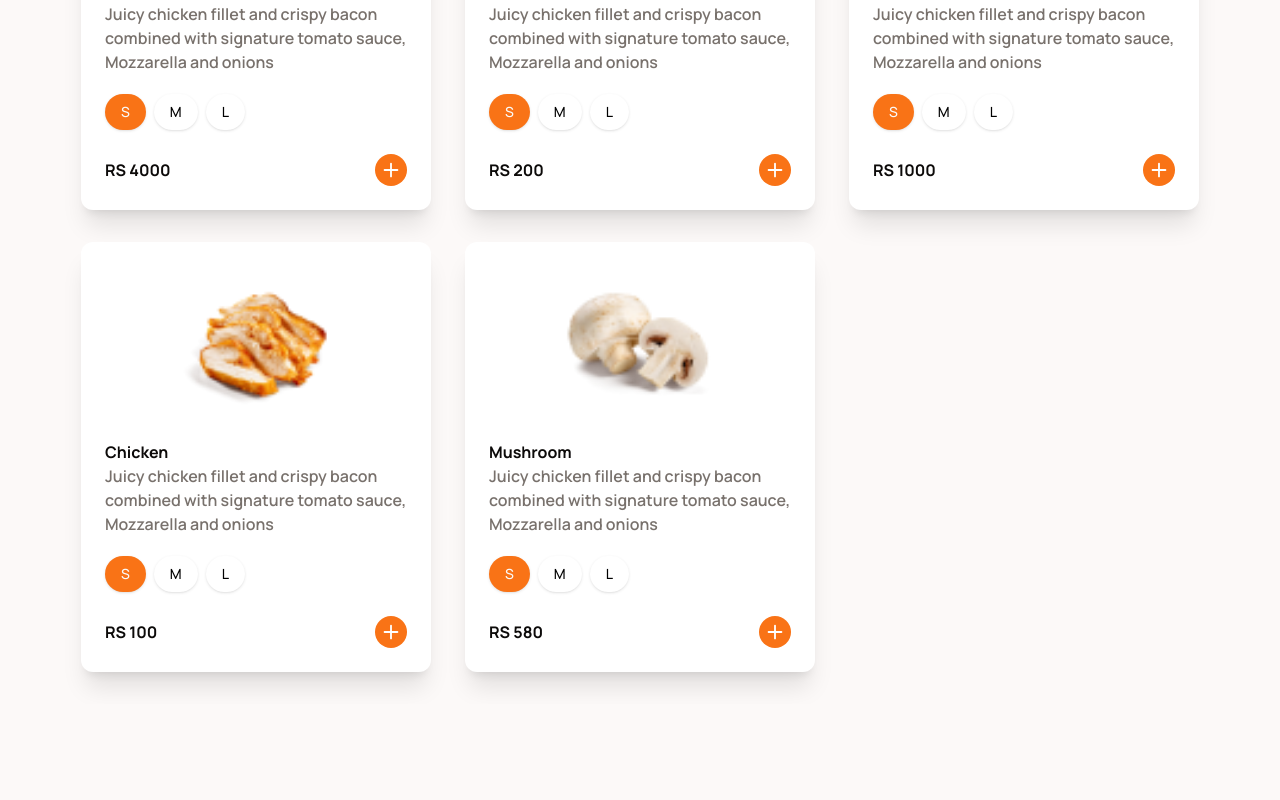
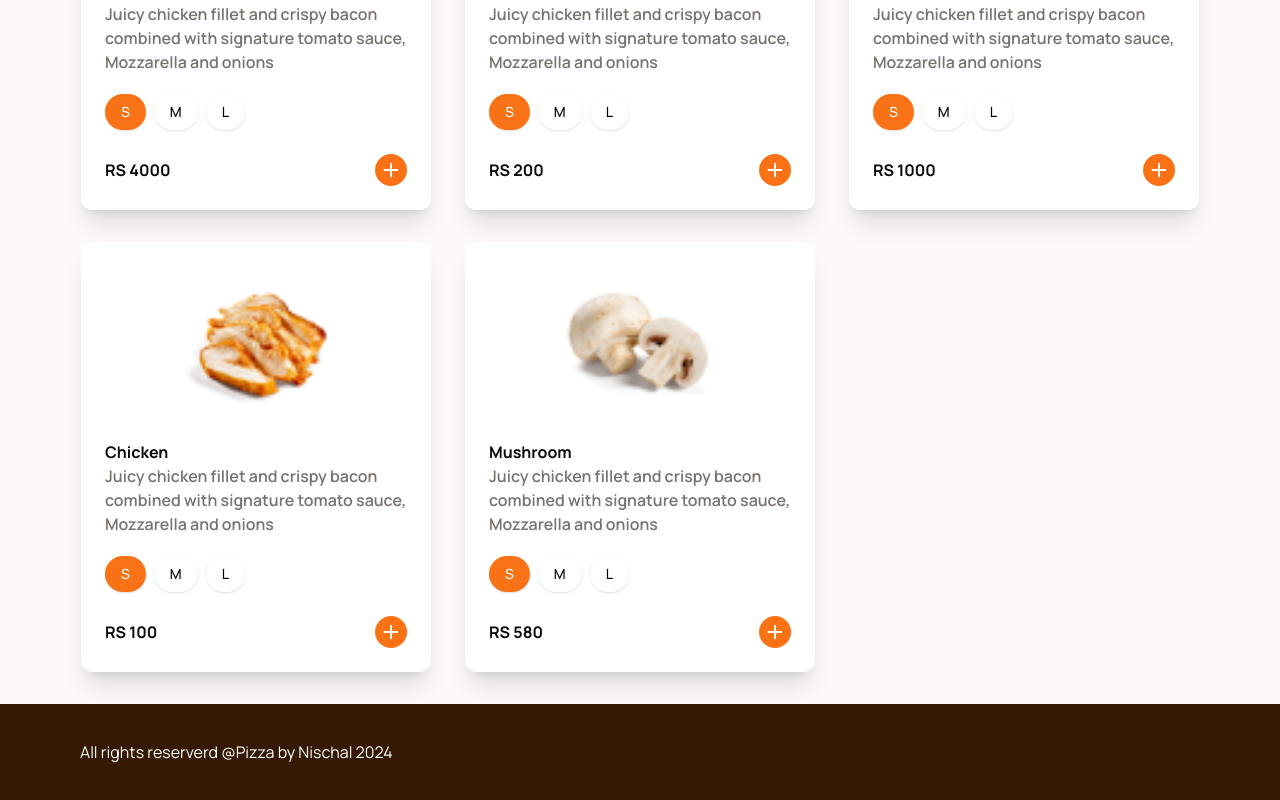
Before and after one commit to Nischal1101/pizza-ui, a Next.js app: page / in a window 1280 px wide. Shown: the part 1468-2268 px from the top of the page. Before the commit the page ends 2172 px from the top, so only its background shows below. Built offline with nearby package versions, Linux system fonts and the light colour scheme.

Commit message:
complete Footer component

```diff
--- a/src/app/layout.tsx
+++ b/src/app/layout.tsx
@@ -1,7 +1,7 @@
 import type { Metadata } from "next";
 import localFont from "next/font/local";
 import "./globals.css";
-import { Navbar } from "@/components";
+import { Navbar,Footer } from "@/components";
 
 const geistSans = localFont({
   src: "./fonts/GeistVF.woff",
@@ -31,6 +31,7 @@ export default function RootLayout({
       >
         <Navbar />
         <main className="flex flex-col min-h-screen">{children}</main>
+        <Footer/>
       </body>
     </html>
   );
--- /dev/null
+++ b/src/components/custom/Footer.tsx
@@ -0,0 +1,18 @@
+import MaxWidthWrapper from "./MaxWidthWrapper";
+
+const Footer = () => {
+  const date = new Date();
+  return (
+    <footer className="bg-[#361904] h-24 ">
+      <MaxWidthWrapper className="h-full">
+        <div className="flex h-full items-center">
+          <p className="text-white ">
+            All rights reserverd @Pizza by Nischal {date.getFullYear()}
+          </p>
+        </div>
+      </MaxWidthWrapper>
+    </footer>
+  );
+};
+
+export default Footer;
--- a/src/components/index.ts
+++ b/src/components/index.ts
@@ -2,5 +2,6 @@ import Hero from "./custom/Hero";
 import Navbar from "@/components/custom/Navbar";
 import MaxWidthWrapper from "./custom/MaxWidthWrapper";
 import ProductCard from "./custom/ProductCard";
+import Footer from './custom/Footer';
 
-export { Hero, Navbar, MaxWidthWrapper, ProductCard };
+export { Hero, Navbar, MaxWidthWrapper, ProductCard,Footer};
```
